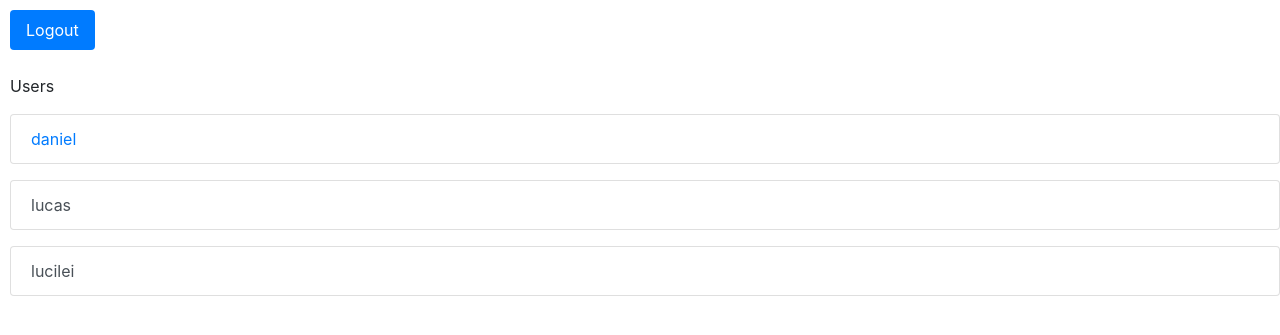
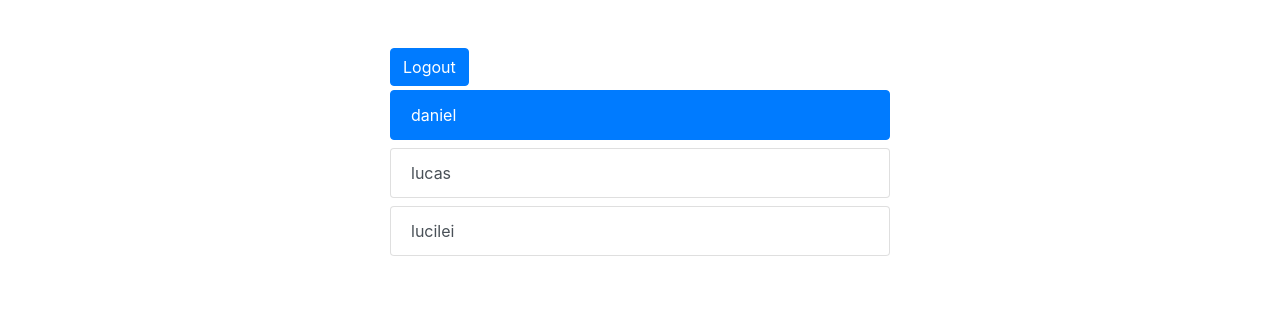
Before and after one commit to danbailo/first-webapp, a Flask app: page / in a window 1280 px wide. Shown: the top 335 px of the page. Run offline with Flask 2, Linux system fonts and the light colour scheme; a user stored in the database is signed in; data comes from the database, SQL or seed files in the repository; some libraries are stand-ins or nearby versions.

Commit message:
component example and bootstrap adjustes

```diff
--- a/src/templates/base.html
+++ b/src/templates/base.html
@@ -6,18 +6,17 @@
 	<title>Document</title>
 	<link rel="stylesheet" href="{{ url_for('static', filename='css/bootstrap.min.css') }}">
 	<!-- url_for can be used to import static files -->
-	<style>
-
-		body{
-			padding: 10px 0px 0px 10px;
-		}
-
-	</style>
 </head>
 <body>
 
-	{% block body %}
-	{% endblock %}
+	<div class="container">
+		<div class="mx-auto pt-5" style="width: 500px;">
+
+			{% block body %}
+			{% endblock %}
+
+		</div>
+	</div>
 
 </body>
 </html>
--- a/src/templates/users.html
+++ b/src/templates/users.html
@@ -2,34 +2,23 @@
 
 {% block body %}
 
-	<div class="center">
+	{% include "components/example.html" %}
 
-		<ul class="nav nav-pills">
-			{% if current_user.is_authenticated %}
-				<li class="nav-item">
-					<a class="nav-link active" href="{{ url_for('logout') }}">Logout</a><br>
-				</li>
-			{% else %}
-				<li class="nav-item">
-					<a class="nav-link" href="{{ url_for('register') }}">Register</a>
-				</li>
-				<li class="nav-item">
-					<a class="nav-link" href="{{ url_for('login') }}">Login</a>
-				</li>
-			{% endif %}
-		</ul>
+	<ul class="nav nav-pills">
+		{% if current_user.is_authenticated %}
+			<a class="btn btn-primary" role="button" href="{{ url_for('logout') }}">Logout</a><br>
+		{% else %}
+		<a class="btn btn-primary mr-1" role="button" href="{{ url_for('login') }}">Login</a>
+		<a class="btn btn-primary" role="button" href="{{ url_for('register') }}">Register</a>
+		{% endif %}
+	</ul>
 
-	</div>
-
-	<p>Users</p>
 	{% for user in users %}
 	<div class="list-group">
 		{% if current_user.id_user == user.id_user %}
-			<p class="list-group-item list-group-item-action">
-				<a href="{{ url_for('unique', id_user=user.id_user) }}" >{{ user.name }}</a>
-			</p>
+			<a class="list-group-item list-group-item-action active my-1" href="{{ url_for('unique', id_user=user.id_user) }}" >{{ user.name }}</a>
 		{% else %}
-			<p class="list-group-item list-group-item-action">
+			<p class="list-group-item list-group-item-action disable my-1">
 				{{ user.name }}
 			</p>
 		{% endif %}
```
